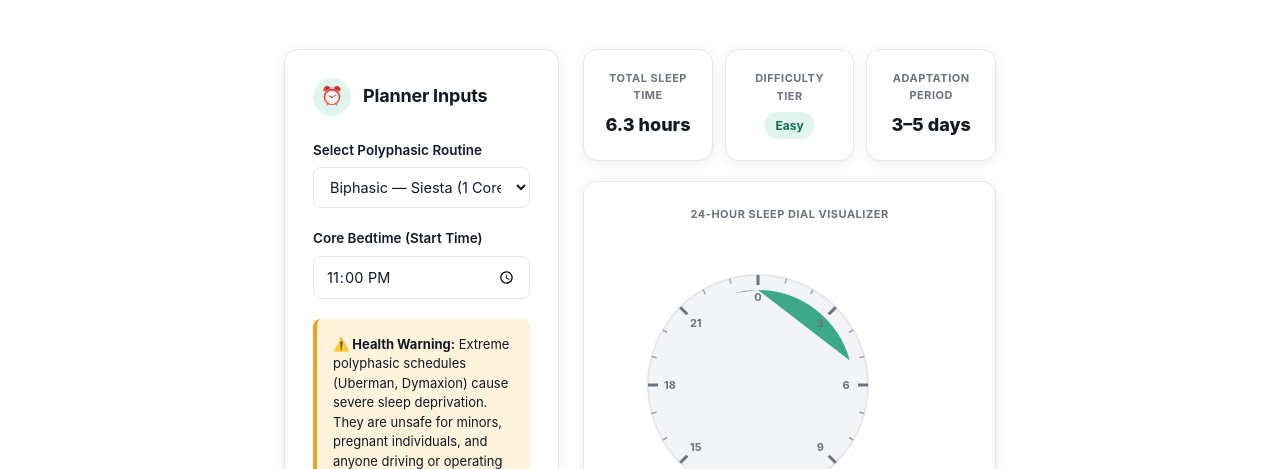
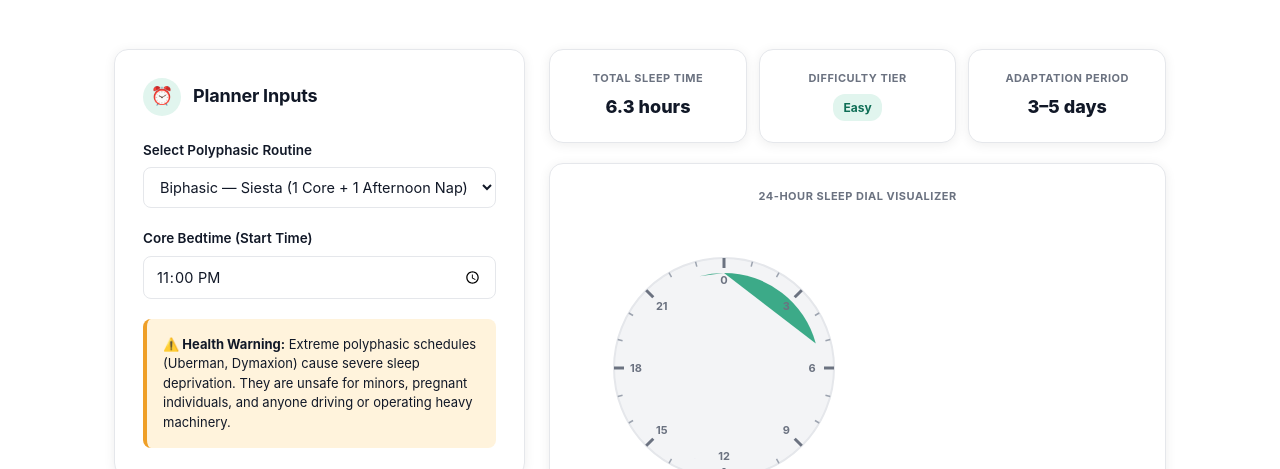
Before and after one commit to sourabhbilawadi-source/sleepcalc, a plain HTML site: page polyphasic-sleep-planner.html in a window 1280 px wide. Shown: the part 331-800 px from the top of the page. Drawn offline with Linux system fonts and the light colour scheme.

Commit message:
style: optimize desktop layout width and add sticky sidebars for calculators

```diff
--- a/polyphasic-sleep-planner.html
+++ b/polyphasic-sleep-planner.html
@@ -44,6 +44,11 @@
   width: 14px;
   height: 14px;
   border-radius: 3px;
+}
+@media (min-width: 901px) {
+  .page {
+    max-width: 1100px;
+  }
 }
 </style>
 </head>
--- a/styles.css
+++ b/styles.css
@@ -3048,6 +3048,12 @@ input[type=range]::-webkit-slider-thumb:hover{transform:scale(1.15)}
   padding: 1.75rem;
   box-shadow: var(--shadow);
 }
+@media (min-width: 901px) {
+  .pp-panel {
+    position: sticky;
+    top: 80px;
+  }
+}
 .pp-title-row {
   display: flex;
   align-items: center;
```
Also changed, not shown: jet-lag-planner.html (+9 -0 lines).
